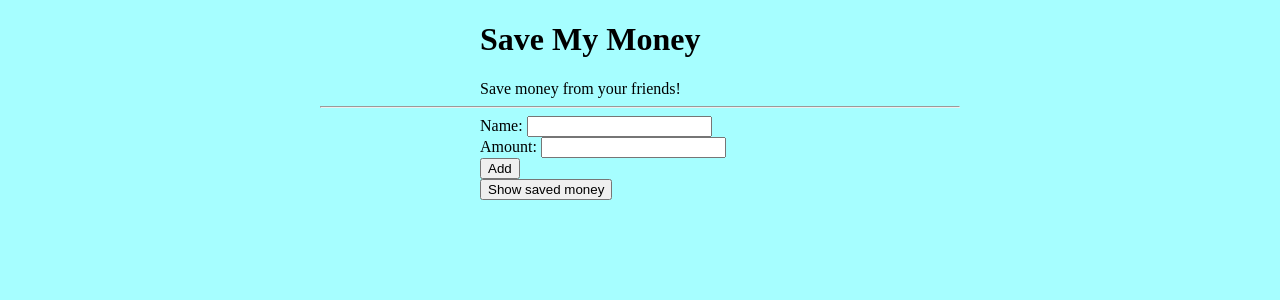
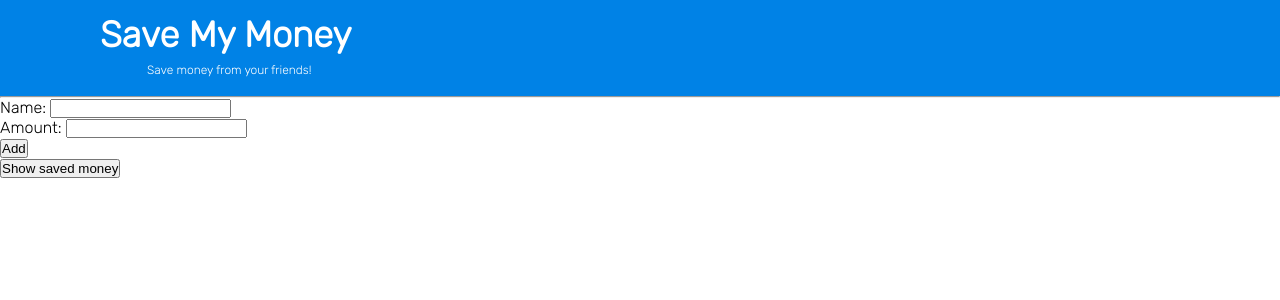
Before and after one commit to lnivin/SaveMyMoney, a PHP site: page / in a window 1280 px wide. Shown: the top 300 px of the page. Run offline with PHP 8.4, Linux system fonts and the light colour scheme; data that the repository does not hold is empty.

Commit message:
Fix styles

```diff
--- a/index.php
+++ b/index.php
@@ -13,14 +13,19 @@
   <meta charset="UTF-8">
   <meta name="viewport" content="width=device-width, initial-scale=1.0">
   <title>Save My Money</title>
+  <link rel="preconnect" href="https://fonts.gstatic.com">
+  <link href="https://fonts.googleapis.com/css2?family=Rubik:wght@300&display=swap" rel="stylesheet">
+  <link rel="stylesheet" href="style.css">
 </head>
-<body style="background-color: #a6feff; width: 50%; margin: 0 auto;">
-  <div style="width: 50%; margin: 0 auto;">
-    <h1>Save My Money</h1>
-    <span>Save money from your friends!</span>
-  </div>
+<body>
+  <nav>
+    <div class="nav-header">
+      <label class="logo">Save My Money</label>
+      <span class="subtitle">Save money from your friends!</span>
+    </div>
+  </nav>
   <hr>
-  <div style="width: 50%; margin: 0 auto;>
+  <div>
     <form action="create.php" method="POST">
       <label for="name">Name:</label>
       <input type="text" id="name" name="name">
--- /dev/null
+++ b/style.css
@@ -0,0 +1,38 @@
+* {
+  padding: 0;
+  margin: 0;
+  text-decoration: none;
+  list-style: none;
+  box-sizing: border-box;
+}
+
+body {
+  font-family: 'Rubik', sans-serif;
+}
+
+nav {
+  background: #0082e6;
+  height: 96px;
+  width: 100%;
+}
+
+label.logo {
+  color: white;
+  font-size: 36px;
+  line-height: 70px;
+  padding: 0 100px;
+  font-weight: bold;
+}
+
+.subtitle {
+  color: white;
+  font-size: 12px;
+  line-height: 0px;
+  padding: 0 147px;
+  font-weight: normal;
+}
+
+.nav-header {
+  display: flex;
+  flex-direction: column;
+}
```
Also changed, not shown: README.md.
